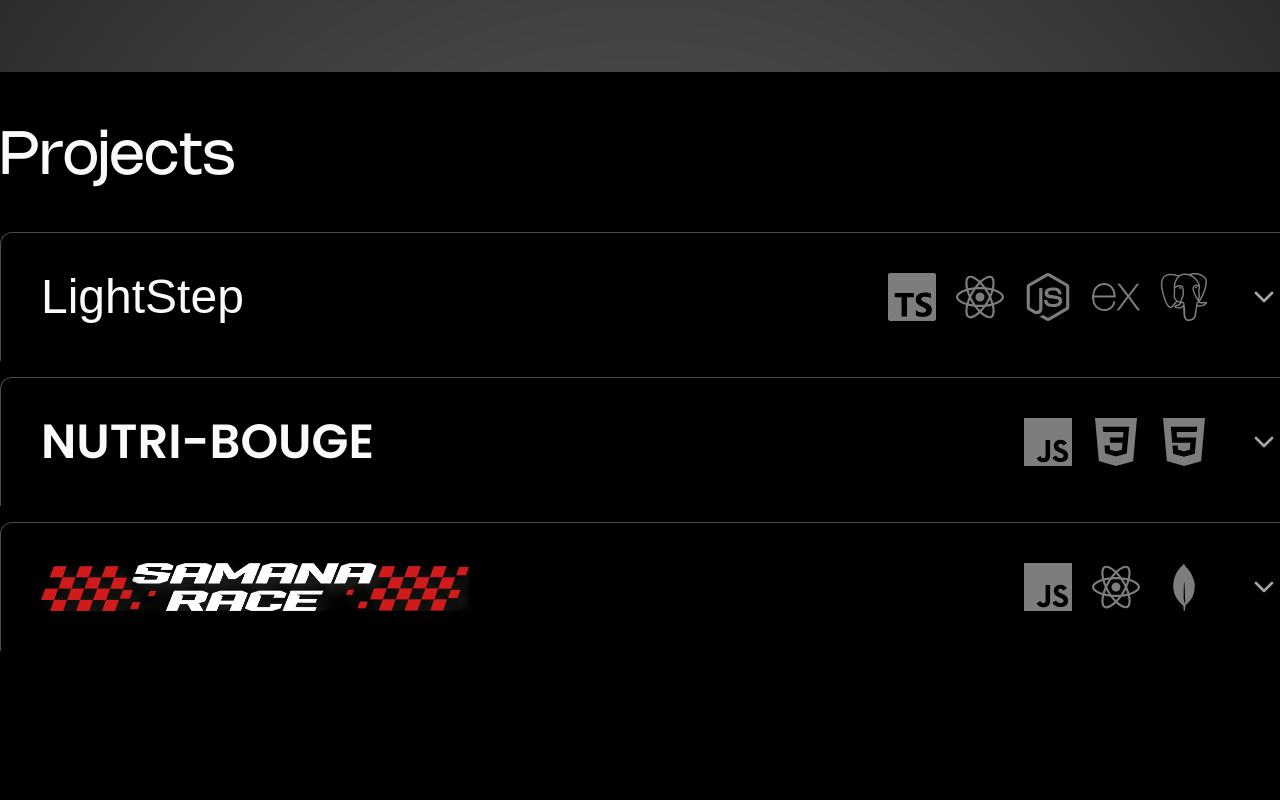
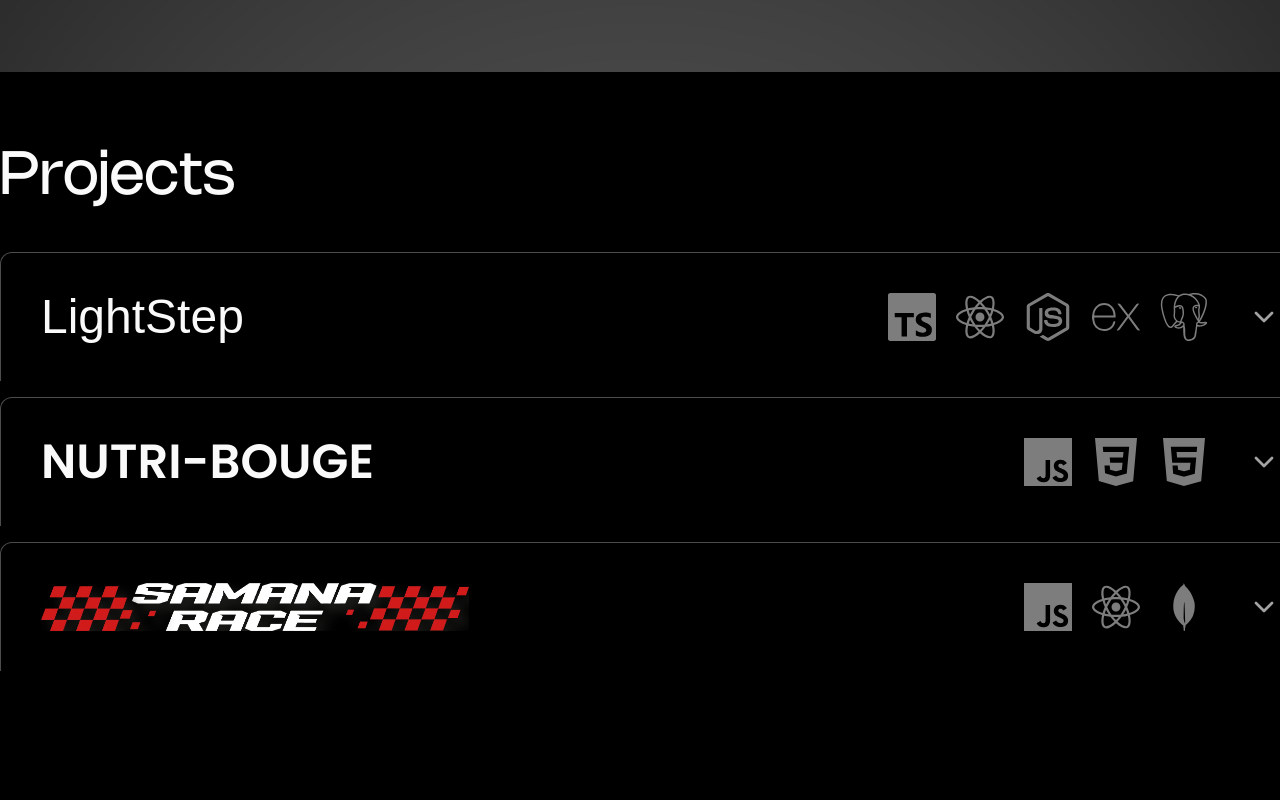
Before and after one commit to NamaKa298/portfolio, a Next.js app: page /en in a window 1280 px wide. Shown: the part 820-1620 px from the top of the page. Built offline with nearby package versions, Linux system fonts and the light colour scheme; a web font is replaced by a local one.

Commit message:
ajout pt title

```diff
--- a/src/components/projects.tsx
+++ b/src/components/projects.tsx
@@ -24,7 +24,7 @@
   const tProjects = useTranslations('projects.projectsData');
 
   return (
-    <div className="w-full px-4 xl:px-0">
+    <div className="w-full px-4 xl:px-0 pt-5">
       <h2 className="text-4xl lg:text-6xl mb-6 pb-5">{t('title')}</h2>
       <Accordion type="single" collapsible>
         <div className="flex flex-col gap-4">
--- a/src/lib/scrollToSection.ts
+++ b/src/lib/scrollToSection.ts
@@ -1,7 +1,7 @@
 export const scrollToSection = (sectionId: string) => {
   const element = document.getElementById(sectionId);
   if (element) {
-    const offset = 55;
+    const offset = 58;
     const elementPosition = element.getBoundingClientRect().top;
     const offsetPosition = elementPosition + window.pageYOffset - offset;
 
```
